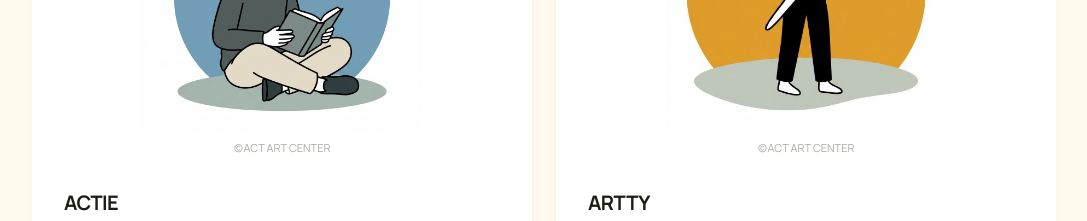
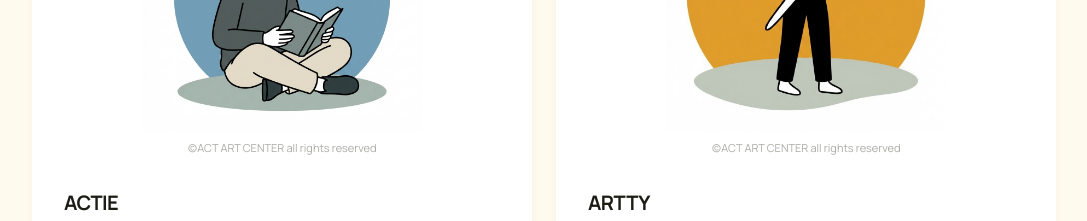
Before and after one commit to act-art-center/actartcenter.com, a Next.js app: page /characters in a window 1280 px wide. Shown: the part 1220-1441 px from the top of the page, without its empty margins (96-1183 px from the left). Built offline with nearby package versions, Linux system fonts and the light colour scheme.

Commit message:
Extend copyright notice on main character cards

```diff
--- a/src/app/characters/page.tsx
+++ b/src/app/characters/page.tsx
@@ -144,7 +144,7 @@ export default function CharactersPage() {
                     <Image src={character.image} alt={character.alt} fill className="object-contain" sizes="280px" />
                   </div>
                   <p className="bg-white py-2 text-center text-[11px] leading-relaxed text-charcoal/45">
-                    (c)ACT ART CENTER
+                    (c)ACT ART CENTER all rights reserved
                   </p>
                 </div>
                 <h3 className="mt-6 text-night text-xl font-bold">{character.name}</h3>
```
